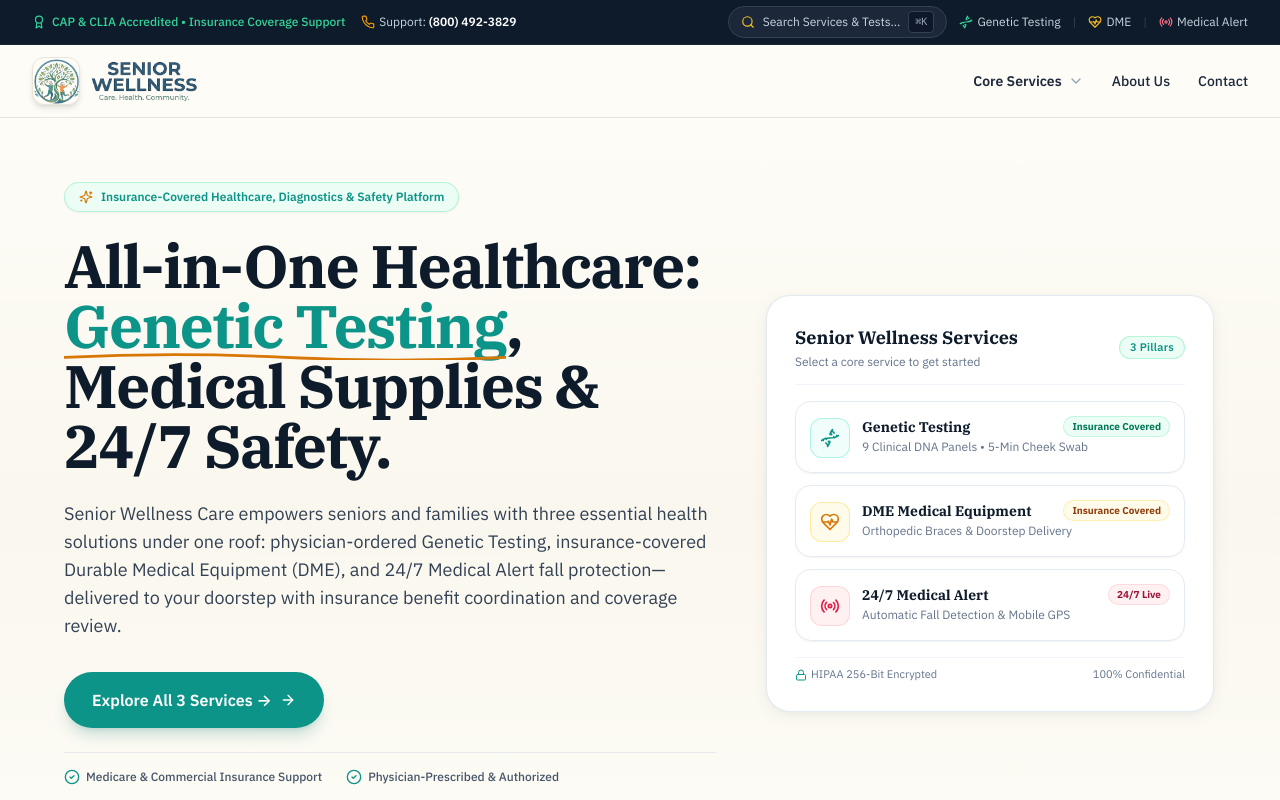
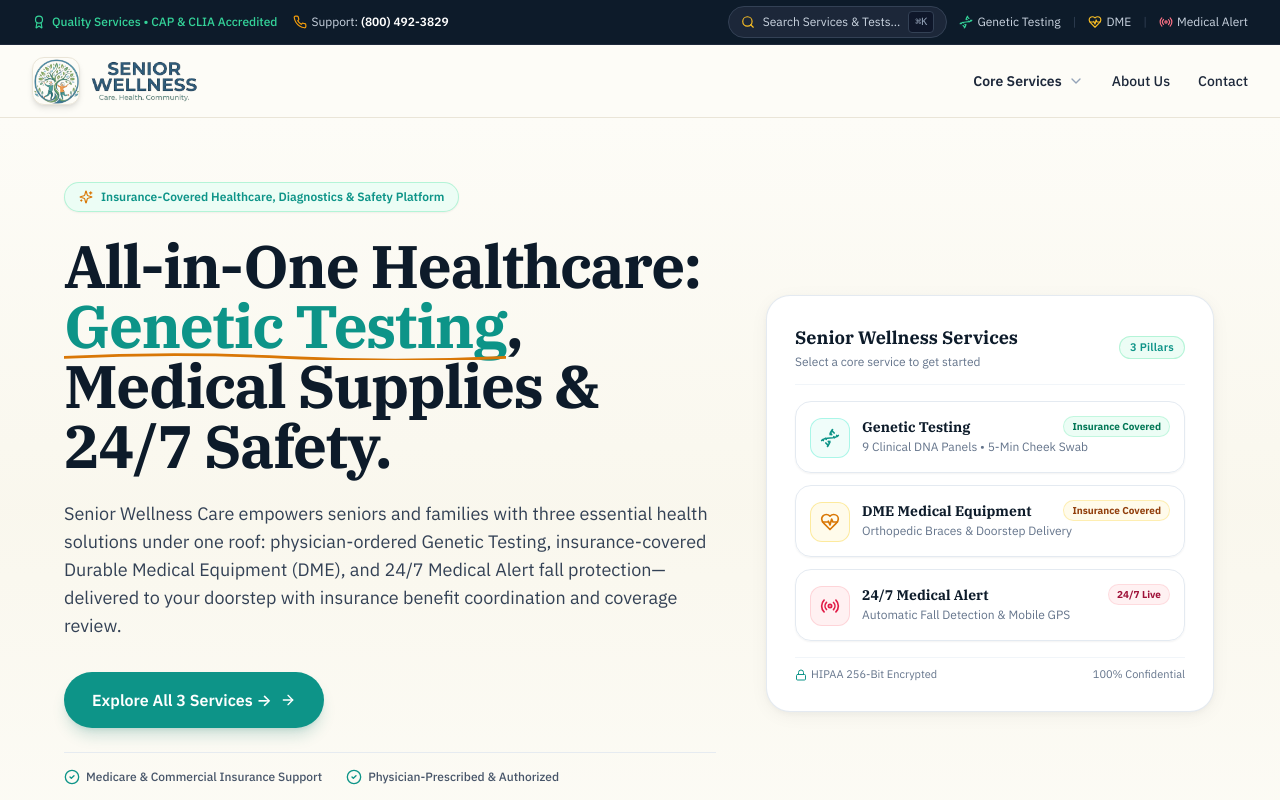
Before and after one commit to itpristine/seniorswellnesscare, a Next.js app: page / in a window 1280 px wide. Shown: the top 800 px of the page. Built offline with nearby package versions, Linux system fonts and the light colour scheme.

Commit message:
fix: update header text for clarity and emphasis on quality services

```diff
--- a/components/layout/GlobalHeader.tsx
+++ b/components/layout/GlobalHeader.tsx
@@ -127,7 +127,7 @@
           <div className="flex items-center gap-4 text-[11px] sm:text-xs w-full sm:w-auto">
             <span className="flex items-center gap-1.5 text-emerald-400 font-medium whitespace-nowrap">
               <Award className="w-3.5 h-3.5 shrink-0" />
-              <span>CAP &amp; CLIA Accredited • Insurance Coverage Support</span>
+              <span>Quality Services • CAP &amp; CLIA Accredited</span>
             </span>
             <span className="hidden lg:inline-flex items-center gap-1 text-slate-300">
               <Phone className="w-3.5 h-3.5 text-amber-500 shrink-0" />
```
